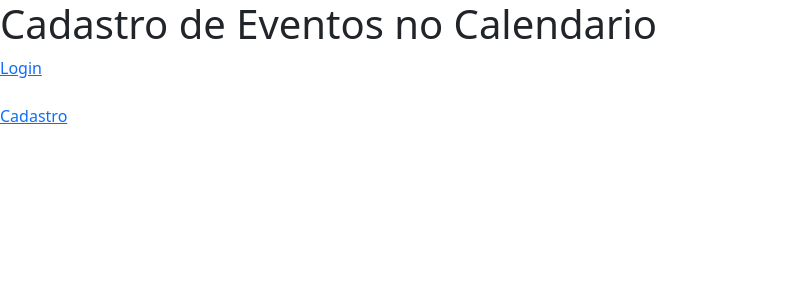
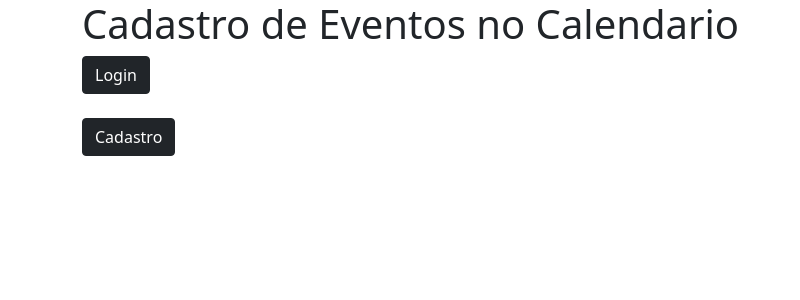
Before and after one commit to nickolaslivero/FlaskCalendar-MPS, a Flask app: page / in a window 1280 px wide. Shown: the top 300 px of the page, without its empty margins (0-800 px from the left). Run offline with Flask 2, Linux system fonts and the light colour scheme; some libraries are stand-ins or nearby versions.

Commit message:
html fix

```diff
--- a/templates/cadastro.html
+++ b/templates/cadastro.html
@@ -8,6 +8,7 @@
 </head>
 <body>
 <h1>Cadastro</h1>
+
 <form action="{{ url_for('cadastro') }}" method="post">
     <label for="usuario">Usuário:</label>
     <input type="text" id="usuario" name="usuario">
@@ -15,8 +16,9 @@
     <label for="senha">Senha:</label>
     <input type="password" id="senha" name="senha">
     <br><br>
-    <input type="submit" value="Enviar">
-    <a href="{{ url_for('login') }}">Já possui conta? Login</a>
+    <input class="btn btn-dark" type="submit" value="Enviar">
+    <a class="btn btn-primary" href="{{ url_for('login') }}">Já possui conta? Login</a>
 </form>
+
 </body>
 </html>
--- a/templates/index.html
+++ b/templates/index.html
@@ -7,9 +7,11 @@
     <title>Calendario</title>
 </head>
 <body>
-<h1>Cadastro de Eventos no Calendario</h1>
-<a href="{{ url_for('login') }}">Login</a>
-<br><br>
-<a href="{{ url_for('cadastro') }}">Cadastro</a>
+<div class="container">
+    <h1>Cadastro de Eventos no Calendario</h1>
+    <a class="btn btn-dark" href="{{ url_for('login') }}">Login</a>
+    <br><br>
+    <a class="btn btn-dark" href="{{ url_for('cadastro') }}">Cadastro</a>
+</div>
 </body>
 </html>
--- a/templates/login.html
+++ b/templates/login.html
@@ -17,6 +17,7 @@
 </ul>
 {% endif %}
 {% endwith %}
+
 <form action="{{ url_for('login') }}" method="post">
     <label for="usuario">Usuário:</label>
     <input type="text" id="usuario" name="usuario">
@@ -24,8 +25,9 @@
     <label for="senha">Senha:</label>
     <input type="password" id="senha" name="senha">
     <br><br>
-    <input type="submit" value="Enviar">
-    <a href="{{ url_for('cadastro') }}">Não possui conta? Cadastrar</a>
+    <input class="btn btn-dark" type="submit" value="Enviar">
+    <a class="btn btn-primary" href="{{ url_for('cadastro') }}">Não possui conta? Cadastrar</a>
 </form>
+
 </body>
 </html>
--- a/templates/newevent.html
+++ b/templates/newevent.html
@@ -8,6 +8,7 @@
 </head>
 <body>
 <h1>Registro de Novo Evento</h1>
+
     <form action="{{ url_for('createevent') }}" method="post">
         <label for="nome">Nome do Evento:</label>
         <input type="text" id="nome" name="nome">
@@ -18,7 +19,9 @@
         <label for="desc">Descrição:</label>
         <input type="text" id="desc" name="desc">
         <br><br>
-    <input type="submit" value="Registrar Evento">
+        <input class="btn btn-primary" type="submit" value="Registrar Evento">
+        <a class="btn btn-danger" href="{{ url_for('calendar') }}">Cancelar</a>
     </form>
+
 </body>
 </html>
```
Also changed, not shown: templates/calendar.html (+4 -4 lines). Lines whose indentation alone changed are shown as unchanged.
